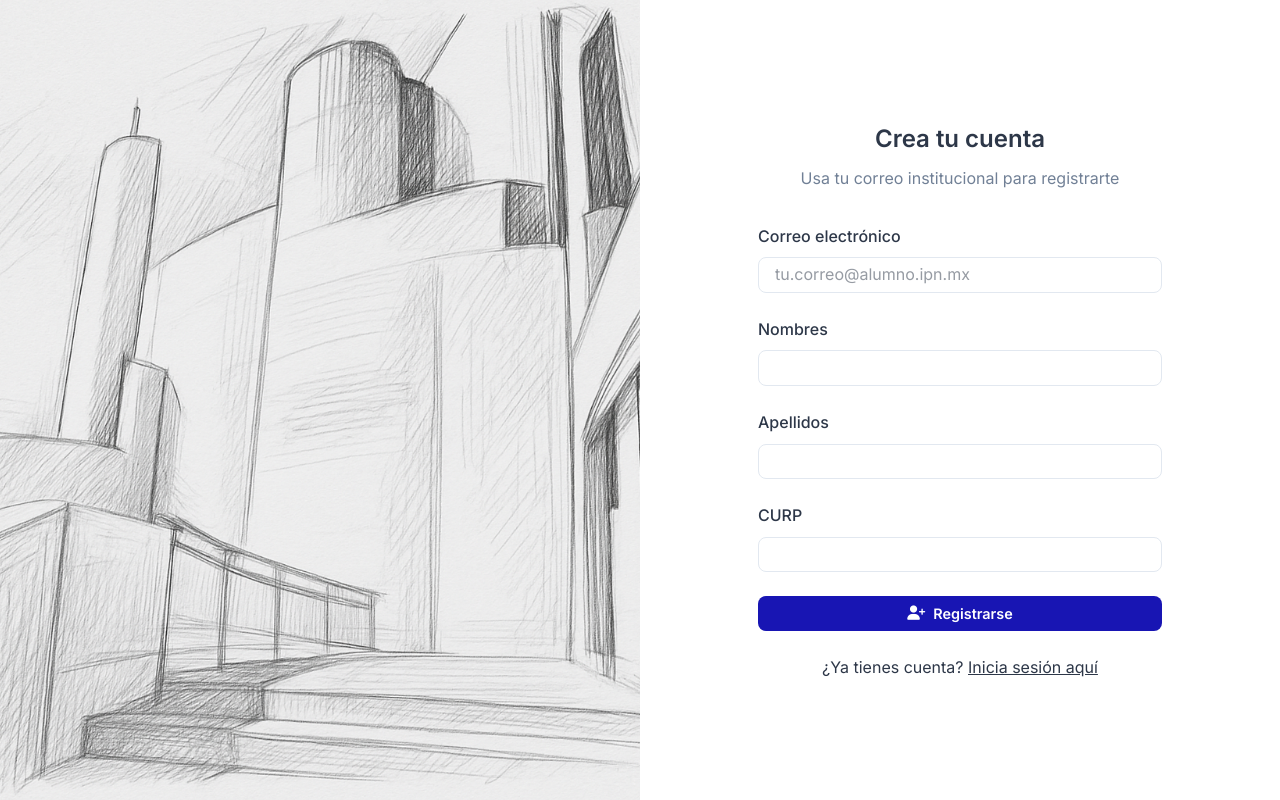
After one commit to Vmaaa/CPT-PHP, a PHP site: page /pages/register.php in a window 1280 px wide. The commit adds this page. Run offline with PHP 8.4, Linux system fonts and the light colour scheme; some libraries are stand-ins or nearby versions.

Commit message:
feat(register): register page

```diff
--- a/assets/css/pages/login.css
+++ b/assets/css/pages/login-register.css
@@ -6,6 +6,7 @@
   padding: 0;
 }
 
+/* Left and Right panels for both login and register */
 .login-left {
   background: #fff;
   width: 50vw;
@@ -22,12 +23,33 @@
   justify-content: center;
 }
 
-.login-right .login-bg-image {
+/* For register page, swap backgrounds */
+.register-left {
+  background: var(--bg-secondary, #f5f6fa);
+  width: 50vw;
+  display: flex;
+  align-items: center;
+  justify-content: center;
+}
+
+.register-right {
+  width: 50vw;
+  background: #fff;
+  display: flex;
+  align-items: center;
+  justify-content: center;
+}
+
+/* Background image */
+.login-bg-image,
+.login-right .login-bg-image,
+.register-left .login-bg-image {
   width: 100%;
   height: 100vh;
   object-fit: cover;
 }
 
+/* Card styles */
 .login-card {
   background: none;
   border-radius: var(--radius);
@@ -38,6 +60,7 @@
   text-align: center;
 }
 
+/* Titles and subtitles */
 .login-title {
   font-size: 1.5rem;
   font-weight: 600;
@@ -50,6 +73,14 @@
   margin-bottom: 2rem;
 }
 
+.user-type-text {
+  font-size: 1rem;
+  font-weight: 500;
+  margin-bottom: 1rem;
+  color: var(--text-secondary);
+}
+
+/* Extra link */
 .extra-link-p a {
   padding-top: 0.5rem;
   text-decoration: underline;
@@ -57,6 +88,7 @@
   display: inline-block;
 }
 
+/* Password input and toggle */
 .password-toggle {
   position: absolute;
   right: 12px;
@@ -72,6 +104,7 @@
   position: relative;
 }
 
+/* Password rules */
 .password-rules {
   background: var(--bg-primary);
   border-radius: var(--radius);
--- a/inc/inc_auth.php
+++ b/inc/inc_auth.php
@@ -47,6 +47,7 @@ function role_human_readable(string $role): string {
 $ignored_pages = [
     'index.php',
     'recovery_password.php',
+    'register.php',
 ];
 //change_password.php is handled separately in the function
 
--- /dev/null
+++ b/js/register.js
@@ -0,0 +1,48 @@
+document.addEventListener("DOMContentLoaded", function () {
+  const emailInput = document.getElementById("email");
+  const userTypeText = document.getElementById("user-type-text");
+  const studentFields = document.getElementById("student-fields");
+  const teacherFields = document.getElementById("teacher-fields");
+  const carreraSelect = document.getElementById("carrera");
+
+  function updateUserType() {
+    const email = emailInput.value.trim();
+    if (email.endsWith("@alumno.ipn.mx")) {
+      userTypeText.textContent = "Estás registrando una cuenta de ESTUDIANTE.";
+      studentFields.style.display = "";
+      teacherFields.style.display = "none";
+      fetchCarreras();
+    } else if (email.length > 0) {
+      userTypeText.textContent = "Estás registrando una cuenta de PROFESOR.";
+      studentFields.style.display = "none";
+      teacherFields.style.display = "";
+    } else {
+      userTypeText.textContent = "";
+      studentFields.style.display = "none";
+      teacherFields.style.display = "none";
+    }
+  }
+
+  function fetchCarreras() {
+    carreraSelect.innerHTML = '<option value="">Cargando carreras...</option>';
+    fetch("/api/carreras")
+      .then((res) => res.json())
+      .then((data) => {
+        carreraSelect.innerHTML =
+          '<option value="">Selecciona carrera</option>';
+        data.forEach((carrera) => {
+          const option = document.createElement("option");
+          option.value = carrera.id;
+          option.textContent = carrera.nombre;
+          carreraSelect.appendChild(option);
+        });
+      })
+      .catch(() => {
+        carreraSelect.innerHTML =
+          '<option value="">No se pudieron cargar las carreras</option>';
+      });
+  }
+
+  emailInput.addEventListener("blur", updateUserType);
+  updateUserType();
+});
--- /dev/null
+++ b/pages/register.php
@@ -0,0 +1,74 @@
+<?php
+require_once __DIR__ . '/../config/app.php';
+$pageScript = "register.js";
+$pageStyle = "pages/login-register.css";
+?>
+<!DOCTYPE html>
+<html lang="es">
+<head>
+  <?php require_once __DIR__ . '/../inc/inc_head.php'; ?>
+  <title>Registro - CPT</title>
+</head>
+<body>
+  <div id="register-screen" class="login-container">
+    <div class="login-left">
+      <img src="<?= url('/img/signup-bg.png') ?>" alt="Imagen edificio UPIIT hecha a mano" class="login-bg-image">
+    </div>
+    <div class="login-right">
+      <div class="login-card">
+        <p class="login-title">Crea tu cuenta</p>
+        <p class="login-subtitle">Usa tu correo institucional para registrarte</p>
+        <div id="user-type-text" class="user-type-text"></div>
+        <form id="register-form">
+          <div class="form-group">
+            <label for="email">Correo electrónico</label>
+            <input type="text" id="email" name="email" class="form-control" placeholder="tu.correo@alumno.ipn.mx" required>
+          </div>
+          <div class="form-group">
+            <label for="nombres">Nombres</label>
+            <input type="text" id="nombres" name="nombres" class="form-control" required>
+          </div>
+          <div class="form-group">
+            <label for="apellidos">Apellidos</label>
+            <input type="text" id="apellidos" name="apellidos" class="form-control" required>
+          </div>
+          <div class="form-group">
+            <label for="curp">CURP</label>
+            <input type="text" id="curp" name="curp" class="form-control" required>
+          </div>
+          <div id="student-fields" style="display:none;">
+            <div class="form-group">
+              <label for="boleta">Boleta</label>
+              <input type="text" id="boleta" name="boleta" class="form-control" maxlength="10" pattern="\d{10}">
+            </div>
+            <div class="form-group">
+              <label for="carrera">Carrera</label>
+              <select id="carrera" name="carrera" class="form-control"></select>
+            </div>
+          </div>
+          <div id="teacher-fields" style="display:none;">
+            <div class="form-group">
+              <label for="academia">Academia</label>
+              <input type="text" id="academia" name="academia" class="form-control">
+            </div>
+            <div class="form-group">
+              <label for="nivel">Nivel de educación</label>
+              <select id="nivel" name="nivel" class="form-control">
+                <option value="">Selecciona nivel</option>
+                <option value="Licenciatura">Licenciatura</option>
+                <option value="Maestría">Maestría</option>
+                <option value="Doctorado">Doctorado</option>
+              </select>
+            </div>
+          </div>
+          <button id="register-btn" class="btn btn-primary" style="width: 100%; justify-content: center;">
+            <i class="fas fa-user-plus"></i> Registrarse
+          </button>
+          <p class="extra-link-p">¿Ya tienes cuenta? <a href="<?php echo url('/index.php') ?>">Inicia sesión aquí</a></p>
+        </form>
+      </div>
+    </div>
+  </div>
+  <?php require_once __DIR__ . '/../inc/inc_footer_scripts.php'; ?>
+</body>
+</html>
```
Also changed, not shown: index.php (+1 -8 lines).
